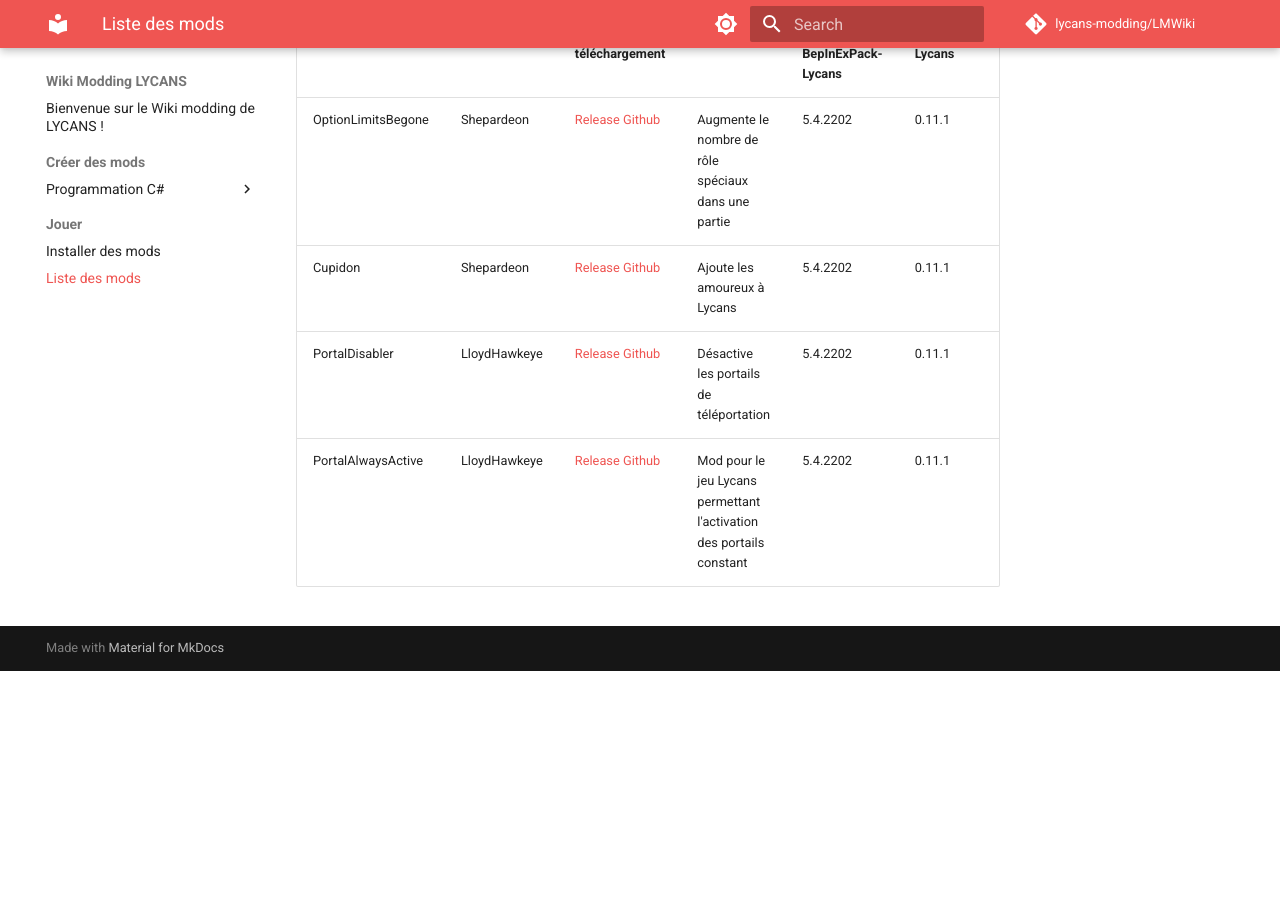
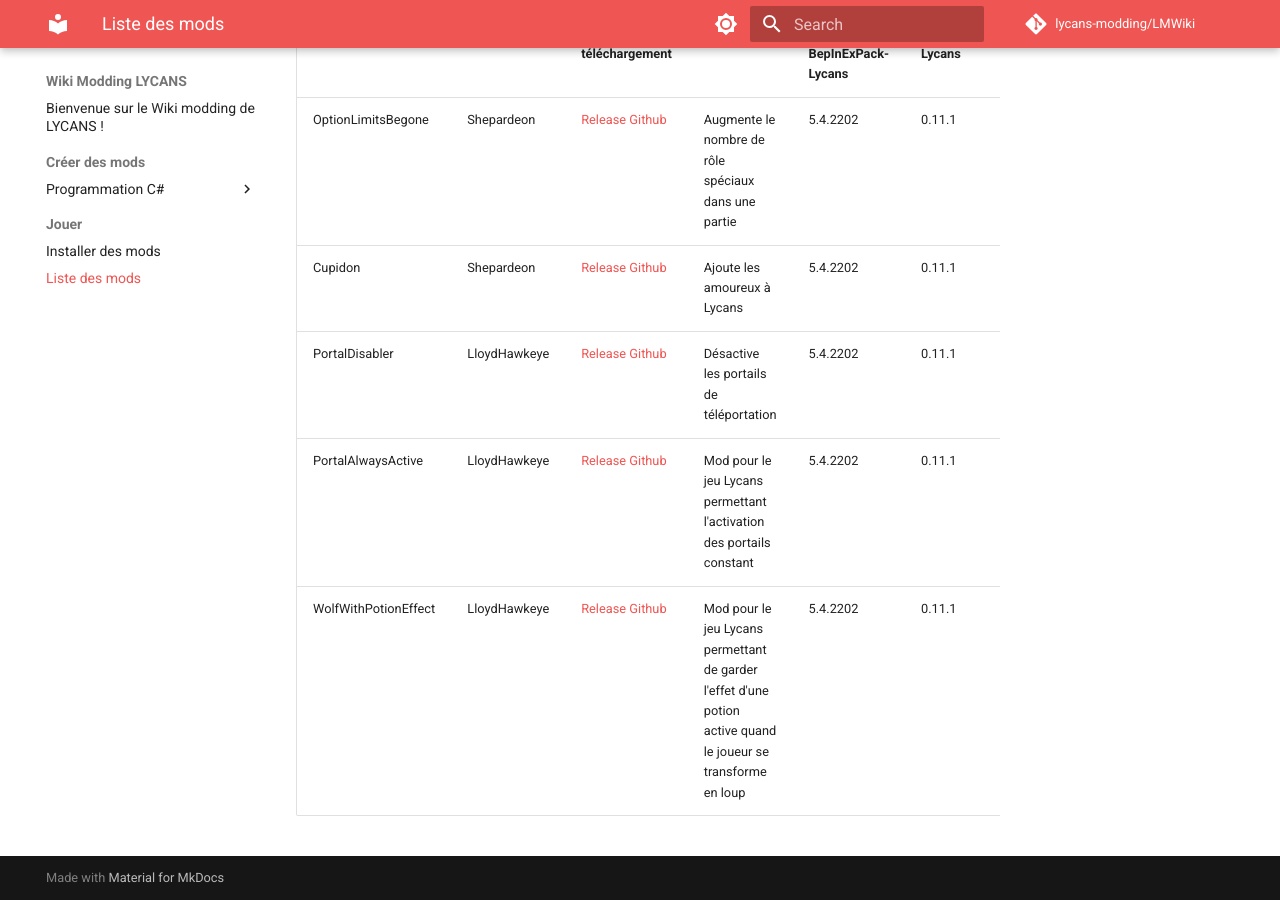
Before and after one commit to lycans-modding/LMWiki, an MkDocs documentation site: the page built from docs/Jouer/Liste-des-mods.md, in a window 1280 px wide and 900 px high, scrolled down 606 px. Built offline with MkDocs 1.6.1 and Material for MkDocs 9.7.7, drawn with Linux system fonts in a browser that asks for light colours; comment, search, counter and statistics services are not loaded; before the commit the page ends 1277 px from its top, so only the background shows below that.

Commit message:
[GitHub Action] Update docs

```diff
--- a/docs/Jouer/Liste-des-mods.md
+++ b/docs/Jouer/Liste-des-mods.md
@@ -20,3 +20,4 @@ Voici un tableau récapitulatif des mods qui ont été réalisés à l'aide de [
 |Cupidon|Shepardeon|[Release Github](https://github.com/Shepardeon/LycansMod-Cupidon/releases)|Ajoute les amoureux à Lycans|5.4.2202|0.11.1|
 |PortalDisabler|LloydHawkeye|[Release Github](https://github.com/LloydHawkeye/Lycans-PortalDisabler/releases)|Désactive les portails de téléportation|5.4.2202|0.11.1|
 |PortalAlwaysActive|LloydHawkeye|[Release Github](https://github.com/LloydHawkeye/Lycans-PortalAlwaysActive/releases)|Mod pour le jeu Lycans permettant l'activation des portails constant|5.4.2202|0.11.1|
+|WolfWithPotionEffect|LloydHawkeye|[Release Github](https://github.com/LloydHawkeye/Lycans-WolfWithPotionEffect/releases)|Mod pour le jeu Lycans permettant de garder l'effet d'une potion active quand le joueur se transforme en loup|5.4.2202|0.11.1|
```
